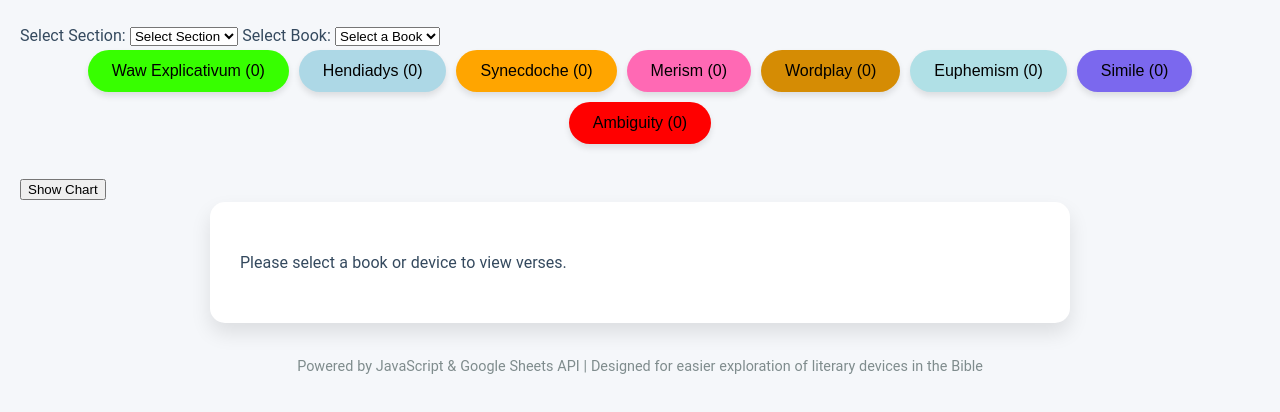
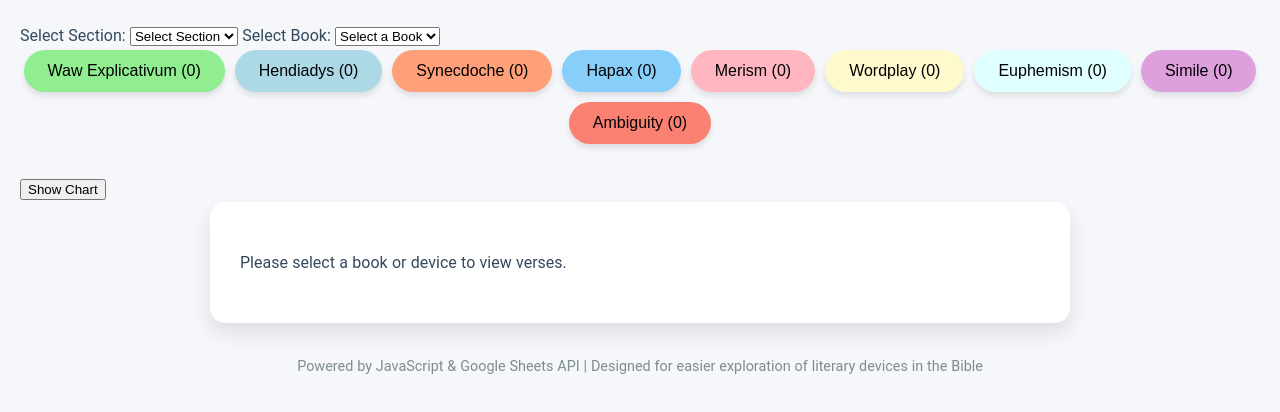
Before and after one commit to Matthewjmiller07/LiteraryBible, a plain HTML site: page index.html in a window 1280 px wide. Shown: the part 122-534 px from the top of the page. Drawn offline with nearby package versions, Linux system fonts and the light colour scheme; no server answers.

Commit message:
added hapax

```diff
--- a/index.html
+++ b/index.html
@@ -53,14 +53,15 @@ h1 {
 }
 
 /* Device Color Classes - preserved from original */
-.device-waw-explicativum, .device-waw-explicativum.filter-buttons button { background-color: rgb(55, 255, 0); }
-.device-hendiadys, .device-hendiadys.filter-buttons button { background-color: #add8e6; }
-.device-synecdoche, .device-synecdoche.filter-buttons button { background-color: rgb(255, 165, 0); }
-.device-merism, .device-merism.filter-buttons button { background-color: rgb(255, 105, 180); }
-.device-wordplay, .device-wordplay.filter-buttons button { background-color: rgb(213, 140, 4); }
-.device-euphemism, .device-euphemism.filter-buttons button { background-color: rgb(176, 224, 230); }
-.device-simile, .device-simile.filter-buttons button { background-color: rgb(123, 104, 238); color: white; }
-.device-ambiguity, .device-ambiguity.filter-buttons button { background-color: rgb(255, 0, 0); color: white; }
+.device-waw-explicativum, .device-waw-explicativum.filter-buttons button { background-color: #90EE90; } /* LightGreen - fresh, positive */
+.device-hendiadys, .device-hendiadys.filter-buttons button { background-color: #ADD8E6; } /* LightBlue - calm, peaceful */
+.device-synecdoche, .device-synecdoche.filter-buttons button { background-color: #FFA07A; } /* LightSalmon - warm, inviting */
+.device-hapax, .device-hapax.filter-buttons button { background-color: #87CEFA; } /* LightSkyBlue - airy, spacious */
+.device-merism, .device-merism.filter-buttons button { background-color: #FFB6C1; } /* LightPink - soft, gentle */
+.device-wordplay, .device-wordplay.filter-buttons button { background-color: #FFFACD; } /* LemonChiffon - bright, cheerful */
+.device-euphemism, .device-euphemism.filter-buttons button { background-color: #E0FFFF; } /* LightCyan - tranquil, serene */
+.device-simile, .device-simile.filter-buttons button { background-color: #DDA0DD; } /* Plum - sophisticated, elegant */
+.device-ambiguity, .device-ambiguity.filter-buttons button { background-color: #FA8072; } /* Salmon - noticeable, but not harsh */
 
 .device-waw-explicativum .highlight,
 .device-hendiadys .highlight,
@@ -69,6 +70,7 @@ h1 {
 .device-wordplay .highlight,
 .device-euphemism .highlight,
 .device-simile .highlight,
+.device-hapax .highlight,
 .device-ambiguity .highlight {
   font-weight: bold;
 }
@@ -299,6 +301,9 @@ iframe {
         <button class="device-synecdoche" onclick="filterByDevice('synecdoche')">
             Synecdoche (<span id="count-synecdoche">0</span>)
         </button>
+        <button class="device-hapax" onclick="filterByDevice('hapax')">
+          Hapax (<span id="count-hapax">0</span>)
+      </button>
         <button class="device-merism" onclick="filterByDevice('merism')">
             Merism (<span id="count-merism">0</span>)
         </button>
@@ -352,6 +357,7 @@ iframe {
             'euphemism': 'device-euphemism',
             'simile': 'device-simile',
             'ambiguity': 'device-ambiguity',
+            'hapax': 'device-hapax',
             // Add more devices and their corresponding classes
         };
 
@@ -443,7 +449,8 @@ function updateDeviceCounts() {
         'wordplay',
         'euphemism',
         'simile',
-        'ambiguity'
+        'ambiguity',
+        'hapax'
     ];
 
     // Initialize counts for each device
@@ -455,7 +462,8 @@ function updateDeviceCounts() {
         'wordplay': 0,
         'euphemism': 0,
         'simile': 0,
-        'ambiguity': 0
+        'ambiguity': 0,
+        'hapax': 0
     };
 
     // Loop through the loaded verses data to count occurrences in Column E (index 4)
@@ -510,7 +518,8 @@ function displayVerses(filterFn, bookName, additionalFilter = null) {
     'wordplay': 0,
     'euphemism': 0,
     'simile': 0,
-    'ambiguity': 0
+    'ambiguity': 0,
+    'hapax': 0
   };
 
   // Start loop from 1 to skip the header (versesData[0])
@@ -1505,7 +1514,8 @@ function countDevicesInBook(bookName) {
         'wordplay': 0,
         'euphemism': 0,
         'simile': 0,
-        'ambiguity': 0
+        'ambiguity': 0,
+        'hapax': 0
     };
 
     // Loop through versesData and count occurrences of each device for the selected book
```
Also changed, not shown: 1 other file.
